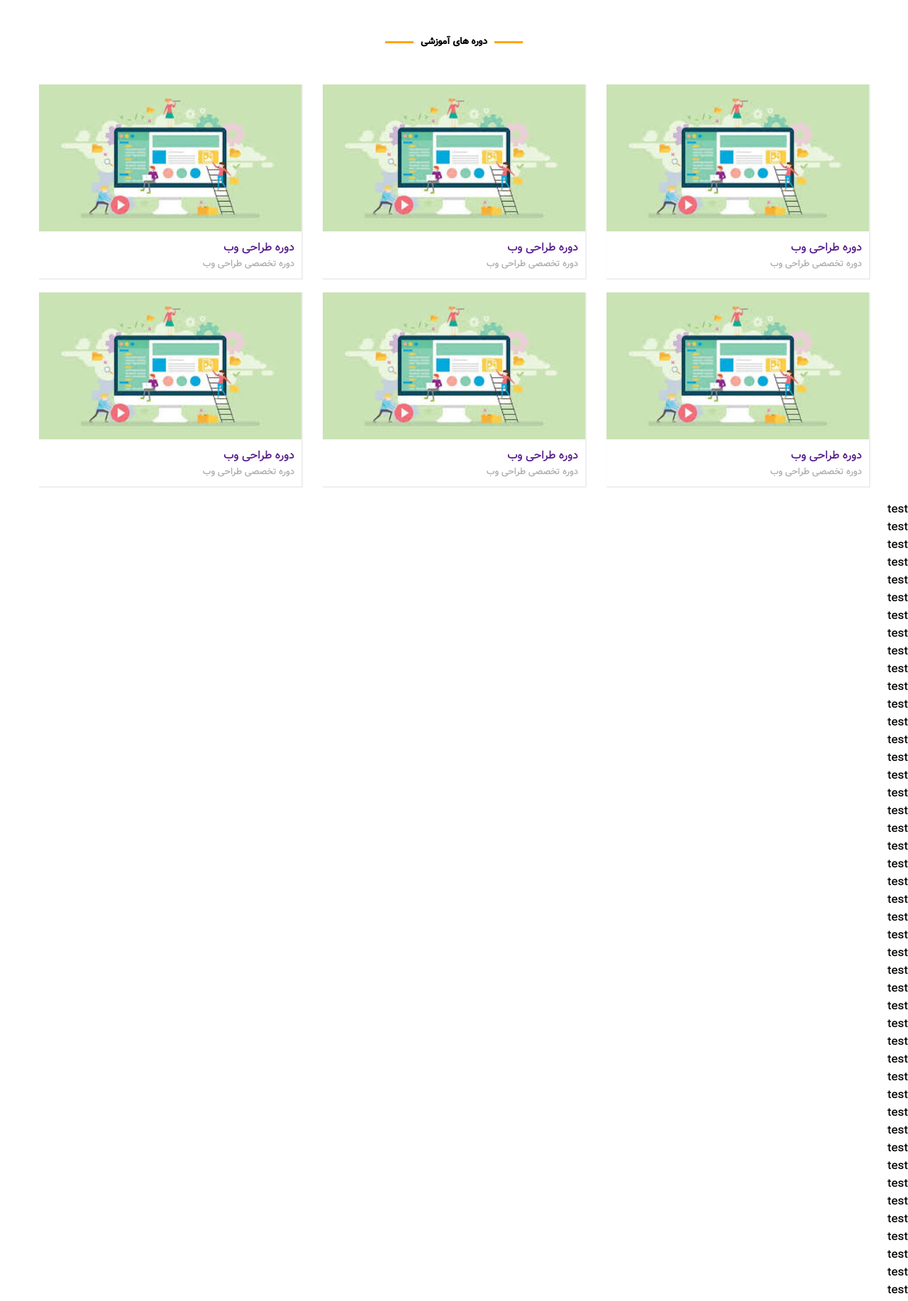
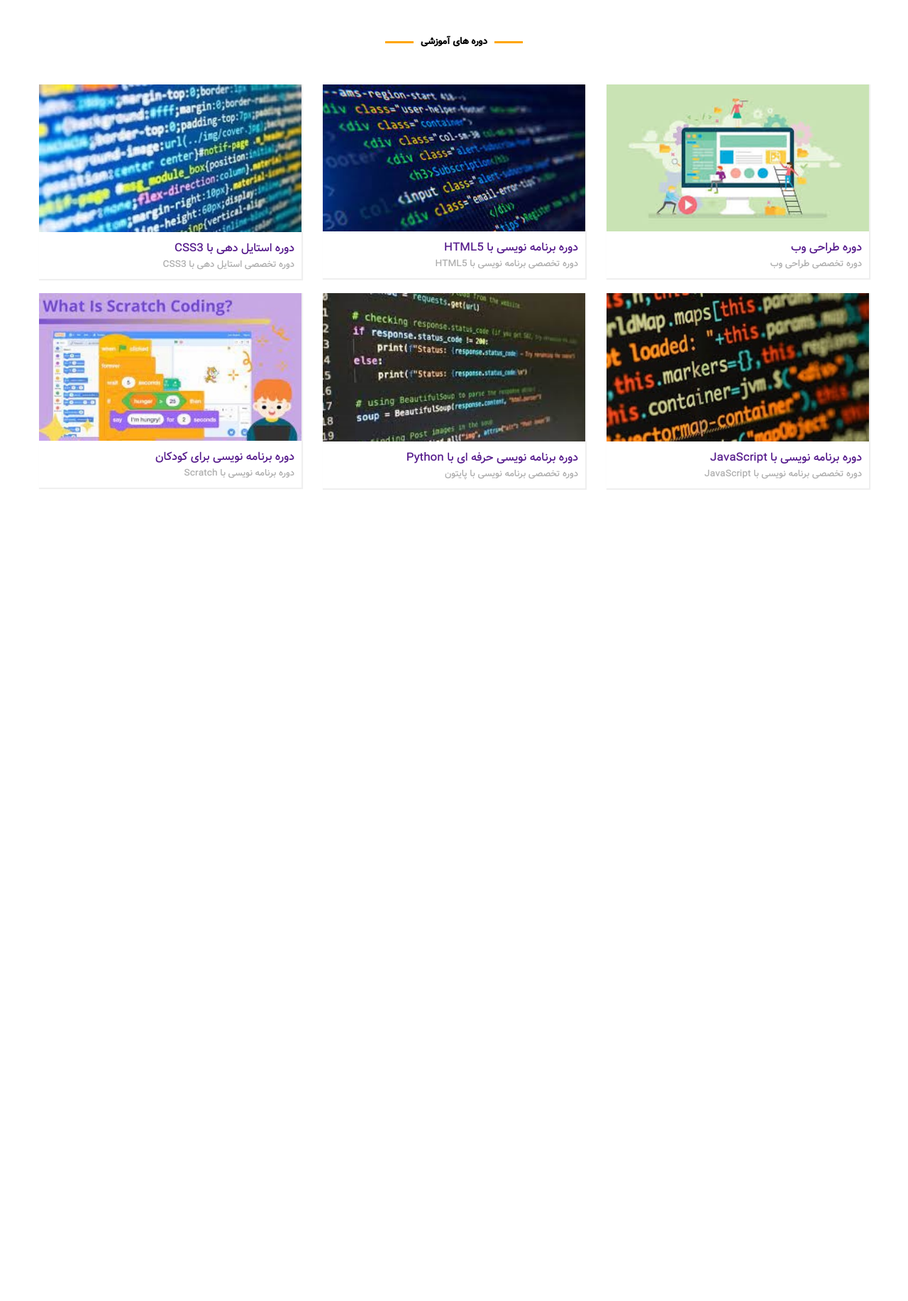
Before and after one commit to aarsalannazari/Programming-Website, a plain HTML site: page app/index.html in a window 1280 px wide. Shown: the part 820-2653 px from the top of the page at 71% size. After the commit the page ends 1528 px from the top, so only its background shows below. Drawn offline with Linux system fonts and the light colour scheme; files whose address does not match are found by name.

Commit message:
first commit

```diff
--- a/app/assets/css/_course.css
+++ b/app/assets/css/_course.css
@@ -20,7 +20,7 @@
     top: 0;
     right: 0;
     opacity: 0;
-    transition: all 0.5s ease-in;
+    transition: all 0.35s ease-in;
 }
 
 .card:hover .card-overlay{
--- a/app/assets/css/_header.css
+++ b/app/assets/css/_header.css
@@ -18,8 +18,8 @@
 .header-title a {
   padding: 5px 10px;
   border-radius: 3px;
+  margin-left: -120px;
   float: left;
-  margin-left: 20px;
 }
 
 /* end header style */
@@ -34,6 +34,10 @@
     top: 50%;
     left: 50%;
     transform: translate(-50%, -50%);
+  }
+
+  .header-title a {
+    margin-left: 0;
   }
 
   .overlay,
@@ -53,6 +57,7 @@
 
   .header-title a {
     font-size: 14px;
+    margin-left: 0;
   }
 
   .img-header,.overlay {
--- a/app/index.html
+++ b/app/index.html
@@ -3,19 +3,24 @@
   <head>
     <meta charset="UTF-8" />
     <meta name="viewport" content="width=device-width, initial-scale=1.0" />
-    <title>صفحه اصلی</title>
-    <script
-      src="https://kit.fontawesome.com/d7ae55cf3a.js"
-      crossorigin="anonymous"
-    ></script>
     <!-- <link
       rel="stylesheet"
       href="https://pro.fontawesome.com/releases/v5.10.0/css/all.css"
       integrity="sha384-AYmEC3Yw5cVb3ZcuHtOA93w35dYTsvhLPVnYs9eStHfGJvOvKxVfELGroGkvsg+p"
       crossorigin="anonymous"
     /> -->
+    <link
+      rel="shortcut icon"
+      href="assets/image/w3schools.ico"
+      type="image/x-icon"
+    />
     <link rel="stylesheet" href="assets/css/media-grids.css" />
     <link rel="stylesheet" href="assets/css/style.css" />
+    <script
+      src="https://kit.fontawesome.com/d7ae55cf3a.js"
+      crossorigin="anonymous"
+    ></script>
+    <title>صفحه اصلی</title>
   </head>
   <body>
     <!-- start contact section -->
@@ -121,19 +126,27 @@
     </header>
     <!-- end header section -->
 
-    <!-- start course section -->
-    <section class="container mt-20">
+    <!-- start headline title -->
+    <div class="container p-50">
       <div class="text-center">
-        <h5 class="p-50">
+        <h5>
           <span class="relative title-lines">دوره های آموزشی </span>
         </h5>
       </div>
+    </div>
+    <!-- end headline title -->
+
+    <!-- start course section -->
+    <section class="container-fluid">
+      <div class="container">
         <div class="row">
-        <div class="col-xs-12 col-sm-12 col-md-4 mb-20">
-          <div class="card">
+          <div class="col-xs-12 col-sm-6 col-md-4 mb-20">
+            <div class="card white-Color-bg">
               <div class="card-header relative">
                 <div class="card-overlay absolute">
-                <p class="ver-hor-center white-Color-co">دوره متخصص طراحی وب</p>
+                  <p class="ver-hor-center white-Color-co text-center">
+                    دوره متخصص طراحی وب
+                  </p>
                 </div>
                 <img
                   src="assets/image/webdesign.jpg"
@@ -149,102 +162,113 @@
               </div>
             </div>
           </div>
-        <div class="col-xs-12 col-sm-12 col-md-4 mb-20">
-          <div class="card">
+          <div class="col-xs-12 col-sm-6 col-md-4 mb-20">
+            <div class="card white-Color-bg">
               <div class="card-header relative">
                 <div class="card-overlay absolute">
-                <p class="ver-hor-center white-Color-co">دوره متخصص طراحی وب</p>
+                  <p class="ver-hor-center white-Color-co text-center">
+                    دوره متخصص HTML5
+                  </p>
                 </div>
                 <img
-                src="assets/image/webdesign.jpg"
-                alt="web-design website-design web-disigning design"
+                  src="assets/image/HTML.jpg"
+                  alt="coding html html-coding programming html-programming"
                   class="img-responsive"
                 />
               </div>
               <div class="card-body relative">
                 <div class="course-title">
-                <a href="">دوره طراحی وب</a>
-                <p>دوره تخصصی طراحی وب</p>
+                  <a href="">دوره برنامه نویسی با HTML5</a>
+                  <p>دوره تخصصی برنامه نویسی با HTML5</p>
                 </div>
               </div>
             </div>
           </div>
-        <div class="col-xs-12 col-sm-12 col-md-4 mb-20">
-          <div class="card">
+          <div class="col-xs-12 col-sm-6 col-md-4 mb-20">
+            <div class="card white-Color-bg">
               <div class="card-header relative">
                 <div class="card-overlay absolute">
-                <p class="ver-hor-center white-Color-co">دوره متخصص طراحی وب</p>
+                  <p class="ver-hor-center white-Color-co text-center">
+                    دوره متخصص CSS3
+                  </p>
                 </div>
                 <img
-                src="assets/image/webdesign.jpg"
-                alt="web-design website-design web-disigning design"
+                  src="assets/image/CSS.jpg"
+                  alt="web-design website-design web-disigning design css-programming css"
                   class="img-responsive"
                 />
               </div>
               <div class="card-body relative">
                 <div class="course-title">
-                <a href="">دوره طراحی وب</a>
-                <p>دوره تخصصی طراحی وب</p>
+                  <a href="">دوره استایل دهی با CSS3</a>
+                  <p>دوره تخصصی استایل دهی با CSS3</p>
                 </div>
               </div>
             </div>
           </div>
-        <div class="col-xs-12 col-sm-12 col-md-4 mb-20">
-          <div class="card">
+          <div class="col-xs-12 col-sm-6 col-md-4 mb-20">
+            <div class="card white-Color-bg">
               <div class="card-header relative">
                 <div class="card-overlay absolute">
-                <p class="ver-hor-center white-Color-co">دوره متخصص طراحی وب</p>
+                  <p class="ver-hor-center white-Color-co text-center">
+                    دوره متخصص JavaScript
+                  </p>
                 </div>
                 <img
-                src="assets/image/webdesign.jpg"
-                alt="web-design website-design web-disigning design"
+                  src="assets/image/JavaScript.jpg"
+                  alt="javascript-picture"
                   class="img-responsive"
                 />
               </div>
               <div class="card-body relative">
                 <div class="course-title">
-                <a href="">دوره طراحی وب</a>
-                <p>دوره تخصصی طراحی وب</p>
+                  <a href="">دوره برنامه نویسی با JavaScript</a>
+                  <p>دوره تخصصی برنامه نویسی با JavaScript</p>
                 </div>
               </div>
             </div>
           </div>
-        <div class="col-xs-12 col-sm-12 col-md-4 mb-20">
-          <div class="card">
+          <div class="col-xs-12 col-sm-6 col-md-4 mb-20">
+            <div class="card white-Color-bg">
               <div class="card-header relative">
                 <div class="card-overlay absolute">
-                <p class="ver-hor-center white-Color-co">دوره متخصص طراحی وب</p>
+                  <p class="ver-hor-center white-Color-co text-center">
+                    دوره متخصص Python
+                  </p>
                 </div>
                 <img
-                src="assets/image/webdesign.jpg"
-                alt="web-design website-design web-disigning design"
+                  src="assets/image/Python.jpg"
+                  alt="python python-programming programming-python"
                   class="img-responsive"
                 />
               </div>
               <div class="card-body relative">
                 <div class="course-title">
-                <a href="">دوره طراحی وب</a>
-                <p>دوره تخصصی طراحی وب</p>
+                  <a href="">دوره برنامه نویسی حرفه ای با Python</a>
+                  <p>دوره تخصصی برنامه نویسی با پایتون</p>
                 </div>
               </div>
             </div>
           </div>
-        <div class="col-xs-12 col-sm-12 col-md-4 mb-20">
-          <div class="card">
+          <div class="col-xs-12 col-sm-6 col-md-4 mb-20">
+            <div class="card white-Color-bg">
               <div class="card-header relative">
                 <div class="card-overlay absolute">
-                <p class="ver-hor-center white-Color-co">دوره متخصص طراحی وب</p>
+                  <p class="ver-hor-center white-Color-co text-center">
+                    دوره برنامه نویسی برای کودکان با Scratch
+                  </p>
                 </div>
                 <img
-                src="assets/image/webdesign.jpg"
-                alt="web-design website-design web-disigning design"
+                  src="assets/image/Scratch.jpg"
+                  alt="scratch programming-for-kids scratch-coding"
                   class="img-responsive"
                 />
               </div>
               <div class="card-body relative">
                 <div class="course-title">
-                <a href="">دوره طراحی وب</a>
-                <p>دوره تخصصی طراحی وب</p>
+                  <a href="">دوره برنامه نویسی برای کودکان</a>
+                  <p>دوره برنامه نویسی با Scratch</p>
+                </div>
               </div>
             </div>
           </div>
@@ -253,77 +277,6 @@
     </section>
     <!-- end course section -->
 
-    <p>test</p>
-    <p>test</p>
-    <p>test</p>
-    <p>test</p>
-    <p>test</p>
-    <p>test</p>
-    <p>test</p>
-    <p>test</p>
-    <p>test</p>
-    <p>test</p>
-    <p>test</p>
-    <p>test</p>
-    <p>test</p>
-    <p>test</p>
-    <p>test</p>
-    <p>test</p>
-    <p>test</p>
-    <p>test</p>
-    <p>test</p>
-    <p>test</p>
-    <p>test</p>
-    <p>test</p>
-    <p>test</p>
-    <p>test</p>
-    <p>test</p>
-    <p>test</p>
-    <p>test</p>
-    <p>test</p>
-    <p>test</p>
-    <p>test</p>
-    <p>test</p>
-    <p>test</p>
-    <p>test</p>
-    <p>test</p>
-    <p>test</p>
-    <p>test</p>
-    <p>test</p>
-    <p>test</p>
-    <p>test</p>
-    <p>test</p>
-    <p>test</p>
-    <p>test</p>
-    <p>test</p>
-    <p>test</p>
-    <p>test</p>
-    <p>test</p>
-    <p>test</p>
-    <p>test</p>
-    <p>test</p>
-    <p>test</p>
-    <p>test</p>
-    <p>test</p>
-    <p>test</p>
-    <p>test</p>
-    <p>test</p>
-    <p>test</p>
-    <p>test</p>
-    <p>test</p>
-    <p>test</p>
-    <p>test</p>
-    <p>test</p>
-    <p>test</p>
-    <p>test</p>
-    <p>test</p>
-    <p>test</p>
-    <p>test</p>
-    <p>test</p>
-    <p>test</p>
-    <p>test</p>
-    <p>test</p>
-
     <script src="assets/js/main.js"></script>
   </body>
 </html>
```
Also changed, not shown: app/assets/image/CSS.jpg (added), app/assets/image/HTML.jpg (added), app/assets/image/JavaScript.jpg (added), app/assets/image/Python.jpg (added), app/assets/image/Scratch.jpg (added), app/assets/image/w3schools.ico (added). Lines whose indentation alone changed are shown as unchanged.
